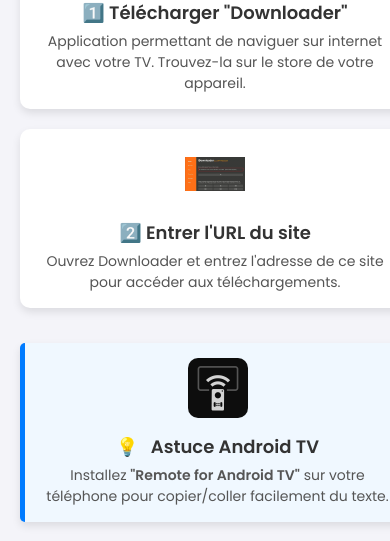
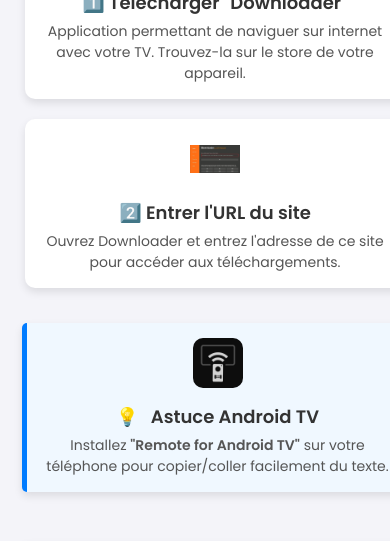
Before and after one commit to Didi-Bz/Downloads-by-Ashborn, a plain HTML site: page index.html in a window 390 px wide. Shown: the part 1552-2093 px from the top of the page. Drawn offline with Linux system fonts and the light colour scheme.

Commit message:
responsive

```diff
--- a/styles.css
+++ b/styles.css
@@ -210,3 +210,29 @@
 footer a:hover {
     text-decoration: underline;
 }
+
+@media (max-width: 600px) {
+    .timeline {
+        display: flex;
+        flex-direction: column;
+        align-items: center;
+        width: 100%;
+    }
+
+    .step {
+        flex-direction: column;
+        align-items: center;
+        text-align: center;
+        width: 90%;
+    }
+
+    .step-icon {
+        width: 50px;
+        height: 50px;
+    }
+
+    .step-text {
+        text-align: center;
+        width: 100%;
+    }
+}
```
